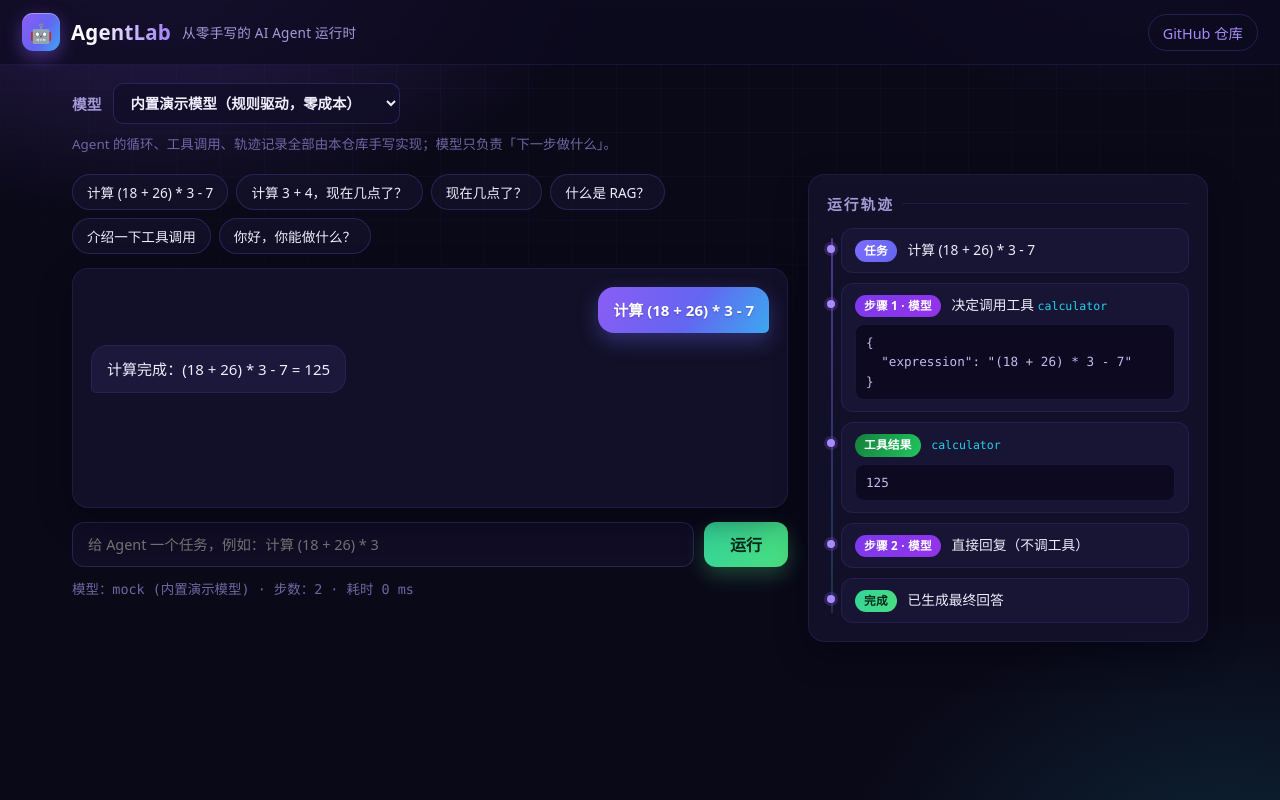
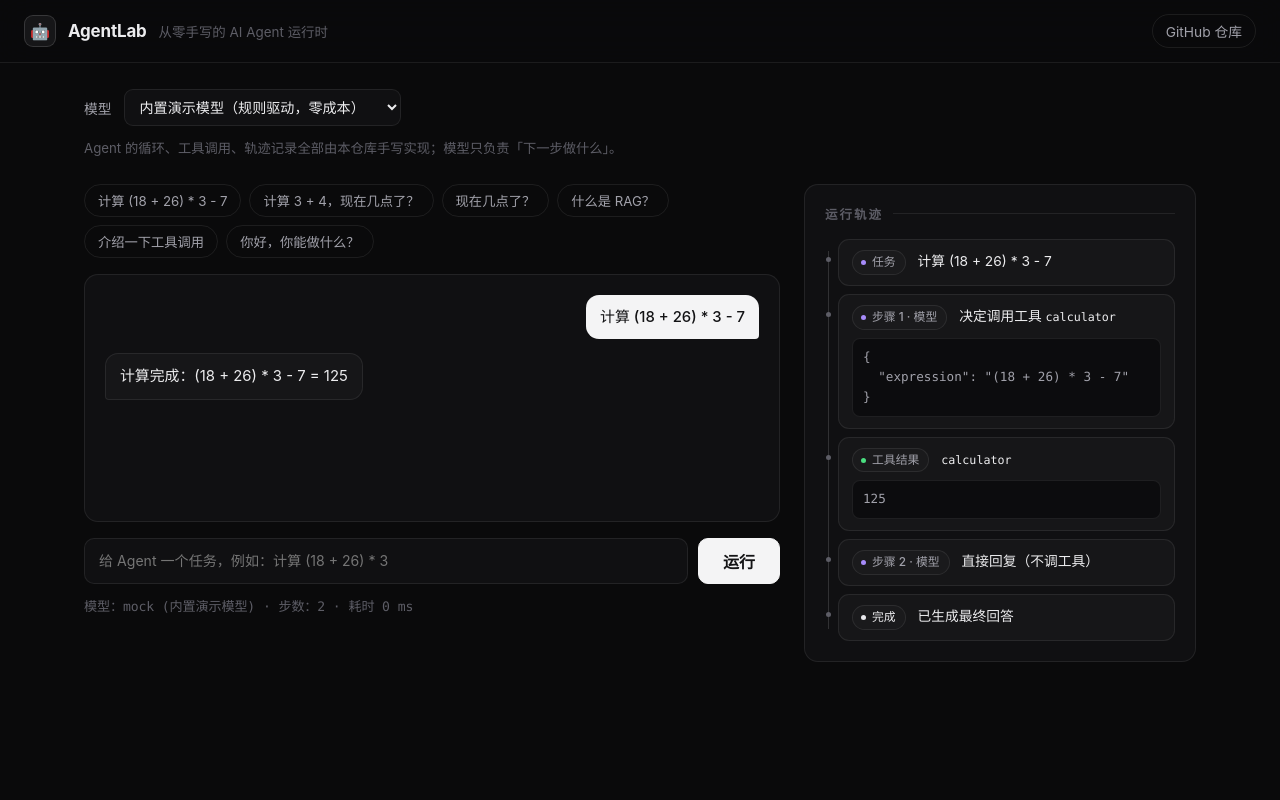
Before and after one commit to Mai1aKi/agentlab, a website built with Vite: page index.html in a window 1280 px wide. Built offline with nearby package versions, Linux system fonts and the light colour scheme.

Commit message:
UI: premium restyle — neutral dark, hairlines, restrained accents ✨

```diff
--- a/src/style.css
+++ b/src/style.css
@@ -1,58 +1,44 @@
-/* AgentLab console — visual design v2 (2026-10-29)
-   Deep-space glass: layered radial glows over a faint grid, frosted
-   panels, gradient accents, and a timeline-style trace rail. */
+/* AgentLab console — visual design v3 (2026-10-29) · 高级感
+   Restraint is the design: near-black neutrals, hairline borders,
+   generous whitespace, one quiet accent. No glows, no rainbow
+   gradients — color appears only as small signal dots. Think
+   Linear / Vercel / Apple developer tools. */
 
 :root {
-  --bg: #0a0918;
-  --panel: rgba(23, 20, 48, 0.72);
-  --panel-solid: #171430;
-  --panel-2: rgba(38, 32, 78, 0.55);
-  --line: rgba(124, 108, 255, 0.22);
-  --line-soft: rgba(124, 108, 255, 0.12);
-  --ink: #f0edfc;
-  --ink-dim: #a49ad6;
-  --ink-faint: #6f66a3;
-  --violet: #8b5cf6;
-  --violet-2: #a78bfa;
-  --cyan: #22d3ee;
-  --green: #4ade80;
-  --danger: #fb7185;
-  --grad: linear-gradient(120deg, #8b5cf6 0%, #6366f1 55%, #22d3ee 130%);
+  --bg: #0a0a0b;
+  --panel: #101012;
+  --panel-2: #161618;
+  --inset: #0c0c0e;
+  --line: rgba(255, 255, 255, 0.08);
+  --line-strong: rgba(255, 255, 255, 0.14);
+  --ink: #ececee;
+  --ink-dim: #a1a1aa;
+  --ink-faint: #5d5d66;
+  --accent: #e8e8ec;
+  --dot-model: #a78bfa;
+  --dot-tool: #4ade80;
+  --dot-error: #fb7185;
+  --dot-final: #e8e8ec;
   --mono: ui-monospace, SFMono-Regular, Menlo, Consolas, monospace;
-  --radius: 16px;
-  --shadow: 0 12px 32px rgba(2, 0, 16, 0.45);
+  --radius: 14px;
 }
 
 * { box-sizing: border-box; }
 
-html { scrollbar-color: #3b3470 var(--bg); }
+html { scrollbar-color: #26262b var(--bg); }
 
 body {
   margin: 0;
   min-height: 100vh;
   min-height: 100dvh;
   color: var(--ink);
-  font-family: system-ui, -apple-system, "PingFang SC", "Microsoft YaHei", sans-serif;
-  background:
-    radial-gradient(720px 420px at 12% -6%, rgba(139, 92, 246, 0.28), transparent 62%),
-    radial-gradient(640px 420px at 96% 108%, rgba(34, 211, 238, 0.13), transparent 60%),
-    radial-gradient(500px 300px at 88% -10%, rgba(99, 102, 241, 0.16), transparent 60%),
-    var(--bg);
-  background-attachment: fixed;
+  font-family: -apple-system, BlinkMacSystemFont, "SF Pro Text", system-ui, "PingFang SC", "Microsoft YaHei", sans-serif;
+  background: var(--bg);
+  -webkit-font-smoothing: antialiased;
+  text-rendering: optimizeLegibility;
 }
 
-/* faint grid overlay */
-body::before {
-  content: "";
-  position: fixed;
-  inset: 0;
-  pointer-events: none;
-  background-image:
-    linear-gradient(rgba(139, 92, 246, 0.05) 1px, transparent 1px),
-    linear-gradient(90deg, rgba(139, 92, 246, 0.05) 1px, transparent 1px);
-  background-size: 44px 44px;
-  mask-image: radial-gradient(ellipse 90% 70% at 50% 0%, black 30%, transparent 78%);
-}
+::selection { background: rgba(255, 255, 255, 0.16); }
 
 /* ---------- top bar ---------- */
 
@@ -64,77 +50,72 @@ body::before {
   align-items: center;
   justify-content: space-between;
   gap: 16px;
-  padding: 13px 22px;
-  border-bottom: 1px solid var(--line-soft);
-  background: rgba(13, 11, 31, 0.72);
-  backdrop-filter: blur(14px);
-  -webkit-backdrop-filter: blur(14px);
+  padding: 14px 24px;
+  border-bottom: 1px solid var(--line);
+  background: rgba(10, 10, 11, 0.82);
+  backdrop-filter: blur(16px) saturate(1.4);
+  -webkit-backdrop-filter: blur(16px) saturate(1.4);
 }
-.brand { display: flex; align-items: center; gap: 11px; font-size: 1.28rem; font-weight: 800; letter-spacing: 0.01em; }
+.brand { display: flex; align-items: center; gap: 12px; font-size: 1.06rem; font-weight: 650; letter-spacing: -0.01em; }
 .logo {
   display: inline-flex;
   align-items: center;
   justify-content: center;
-  width: 38px;
-  height: 38px;
-  font-size: 1.15rem;
-  border-radius: 11px;
-  background: var(--grad);
-  box-shadow: 0 6px 18px rgba(139, 92, 246, 0.45), inset 0 1px 0 rgba(255, 255, 255, 0.35);
+  width: 32px;
+  height: 32px;
+  font-size: 1rem;
+  border-radius: 9px;
+  background: var(--panel-2);
+  border: 1px solid var(--line-strong);
 }
-.brand-name {
-  background: linear-gradient(100deg, #fff 20%, var(--violet-2) 90%);
-  -webkit-background-clip: text;
-  background-clip: text;
-  color: transparent;
-}
-.brand-sub { font-size: 0.85rem; font-weight: 400; color: var(--ink-dim); }
+.brand-name { color: var(--ink); }
+.brand-sub { font-size: 0.84rem; font-weight: 400; color: var(--ink-faint); letter-spacing: 0; }
 .gh-link {
-  color: var(--violet-2);
+  color: var(--ink-dim);
   text-decoration: none;
-  font-size: 0.9rem;
-  padding: 7px 14px;
+  font-size: 0.86rem;
+  padding: 6px 13px;
   border: 1px solid var(--line);
   border-radius: 999px;
-  transition: border-color 0.15s, background 0.15s, transform 0.15s;
+  transition: color 0.15s, border-color 0.15s;
 }
-.gh-link:hover { border-color: var(--violet); background: rgba(139, 92, 246, 0.12); transform: translateY(-1px); }
+.gh-link:hover { color: var(--ink); border-color: var(--line-strong); }
 
 /* ---------- settings ---------- */
 
-.settings { max-width: 1180px; margin: 0 auto; padding: 18px 22px 0; position: relative; }
-.setting-row { display: flex; align-items: center; gap: 12px; font-size: 0.92rem; color: var(--ink-dim); font-weight: 600; }
+.settings { max-width: 1160px; margin: 0 auto; padding: 26px 24px 0; }
+.setting-row { display: flex; align-items: center; gap: 12px; font-size: 0.86rem; color: var(--ink-dim); font-weight: 550; }
 select, input[type="text"], input[type="password"] {
-  background: rgba(18, 15, 40, 0.85);
+  background: var(--panel);
   color: var(--ink);
   border: 1px solid var(--line);
-  border-radius: 10px;
-  padding: 9px 12px;
+  border-radius: 9px;
+  padding: 8px 11px;
   font: inherit;
-  font-size: 0.9rem;
+  font-size: 0.88rem;
   outline: none;
   transition: border-color 0.15s, box-shadow 0.15s;
 }
+select:hover, input[type="text"]:hover, input[type="password"]:hover { border-color: var(--line-strong); }
 select:focus, input[type="text"]:focus, input[type="password"]:focus {
-  border-color: var(--violet);
-  box-shadow: 0 0 0 3px rgba(139, 92, 246, 0.22);
+  border-color: rgba(255, 255, 255, 0.32);
+  box-shadow: 0 0 0 3px rgba(255, 255, 255, 0.07);
 }
 .byok { display: flex; gap: 10px; flex-wrap: wrap; margin-top: 12px; }
 .byok[hidden] { display: none; }
 .byok input { flex: 1 1 200px; }
-.hint { color: var(--ink-faint); font-size: 0.84rem; margin: 10px 0 0; line-height: 1.6; }
+.hint { color: var(--ink-faint); font-size: 0.83rem; margin: 12px 0 0; line-height: 1.65; }
 
 /* ---------- layout ---------- */
 
 .layout {
   display: grid;
-  grid-template-columns: minmax(0, 1fr) 400px;
-  gap: 20px;
-  max-width: 1180px;
+  grid-template-columns: minmax(0, 1fr) 392px;
+  gap: 24px;
+  max-width: 1160px;
   margin: 0 auto;
-  padding: 18px 22px 40px;
+  padding: 24px 24px 48px;
   align-items: start;
-  position: relative;
 }
 @media (max-width: 860px) {
   .layout { grid-template-columns: 1fr; }
@@ -143,172 +124,160 @@ select:focus, input[type="text"]:focus, input[type="password"]:focus {
 
 /* ---------- chat ---------- */
 
-.samples { display: flex; flex-wrap: wrap; gap: 8px; margin-bottom: 14px; }
+.samples { display: flex; flex-wrap: wrap; gap: 8px; margin-bottom: 16px; }
 .chip {
   font: inherit;
-  font-size: 0.85rem;
-  padding: 7px 14px;
+  font-size: 0.83rem;
+  padding: 6px 13px;
   border-radius: 999px;
   border: 1px solid var(--line);
-  background: rgba(23, 20, 48, 0.6);
-  color: var(--ink);
+  background: transparent;
+  color: var(--ink-dim);
   cursor: pointer;
-  transition: all 0.15s;
+  transition: color 0.15s, border-color 0.15s, background 0.15s;
 }
-.chip:hover {
-  border-color: var(--violet);
-  color: #fff;
-  background: rgba(139, 92, 246, 0.18);
-  box-shadow: 0 4px 14px rgba(139, 92, 246, 0.25);
-  transform: translateY(-1px);
-}
-.chip:active { transform: translateY(0); }
+.chip:hover { color: var(--ink); border-color: var(--line-strong); background: var(--panel); }
 
 .chat {
   display: flex;
   flex-direction: column;
-  gap: 12px;
-  min-height: 240px;
+  gap: 14px;
+  min-height: 248px;
   background: var(--panel);
-  border: 1px solid var(--line-soft);
+  border: 1px solid var(--line);
   border-radius: var(--radius);
-  padding: 18px;
-  box-shadow: var(--shadow);
-  backdrop-filter: blur(10px);
-  -webkit-backdrop-filter: blur(10px);
+  padding: 20px;
 }
 
 @keyframes rise {
-  from { opacity: 0; transform: translateY(8px); }
+  from { opacity: 0; transform: translateY(5px); }
   to { opacity: 1; transform: translateY(0); }
 }
 
 .bubble {
   max-width: 88%;
-  padding: 11px 15px;
-  border-radius: 16px;
-  line-height: 1.6;
+  padding: 10px 14px;
+  border-radius: 13px;
+  line-height: 1.65;
   white-space: pre-wrap;
   word-break: break-word;
-  font-size: 0.94rem;
-  animation: rise 0.25s ease both;
+  font-size: 0.93rem;
+  animation: rise 0.22s ease both;
 }
 .bubble.user {
   align-self: flex-end;
-  background: var(--grad);
-  color: #fff;
-  font-weight: 600;
-  border-bottom-right-radius: 5px;
-  box-shadow: 0 8px 20px rgba(99, 102, 241, 0.35);
-  text-shadow: 0 1px 2px rgba(20, 8, 60, 0.25);
+  background: #f4f4f5;
+  color: #131315;
+  font-weight: 550;
+  border-bottom-right-radius: 4px;
 }
 .bubble.assistant {
   align-self: flex-start;
   background: var(--panel-2);
-  border: 1px solid var(--line-soft);
-  border-bottom-left-radius: 5px;
+  border: 1px solid var(--line);
+  border-bottom-left-radius: 4px;
+  color: var(--ink);
 }
 
-.composer { display: flex; gap: 10px; margin-top: 14px; }
-.composer input { flex: 1; padding: 12px 15px; border-radius: 12px; }
+.composer { display: flex; gap: 10px; margin-top: 16px; }
+.composer input { flex: 1; padding: 11px 14px; border-radius: 10px; background: var(--panel); }
 button { font: inherit; cursor: pointer; }
 button.primary {
-  background: linear-gradient(120deg, #34d399, #4ade80);
-  color: #06281a;
-  font-weight: 800;
-  border: none;
-  border-radius: 12px;
-  padding: 10px 26px;
-  box-shadow: 0 8px 20px rgba(74, 222, 128, 0.28);
-  transition: transform 0.15s, box-shadow 0.15s, filter 0.15s;
+  background: #f4f4f5;
+  color: #131315;
+  font-weight: 600;
+  border: 1px solid #f4f4f5;
+  border-radius: 10px;
+  padding: 10px 24px;
+  transition: background 0.15s, opacity 0.15s;
 }
-button.primary:hover:not(:disabled) { transform: translateY(-1px); filter: brightness(1.06); box-shadow: 0 10px 24px rgba(74, 222, 128, 0.36); }
-button.primary:disabled { opacity: 0.55; cursor: wait; }
-.status { margin-top: 11px; color: var(--ink-faint); font-size: 0.84rem; font-family: var(--mono); }
+button.primary:hover:not(:disabled) { background: #fff; }
+button.primary:disabled { opacity: 0.5; cursor: wait; }
+.status { margin-top: 12px; color: var(--ink-faint); font-size: 0.82rem; font-family: var(--mono); letter-spacing: -0.01em; }
 
 /* ---------- trace timeline ---------- */
 
 .trace-panel {
   background: var(--panel);
-  border: 1px solid var(--line-soft);
+  border: 1px solid var(--line);
   border-radius: var(--radius);
-  padding: 18px;
-  box-shadow: var(--shadow);
-  backdrop-filter: blur(10px);
-  -webkit-backdrop-filter: blur(10px);
+  padding: 20px;
 }
 .trace-panel h2 {
-  margin: 0 0 14px;
-  font-size: 0.92rem;
-  color: var(--ink-dim);
-  letter-spacing: 0.14em;
+  margin: 0 0 16px;
+  font-size: 0.78rem;
+  font-weight: 600;
+  color: var(--ink-faint);
+  letter-spacing: 0.16em;
   display: flex;
   align-items: center;
-  gap: 8px;
+  gap: 10px;
 }
-.trace-panel h2::after { content: ""; flex: 1; height: 1px; background: var(--line-soft); }
+.trace-panel h2::after { content: ""; flex: 1; height: 1px; background: var(--line); }
 
-.trace { display: flex; flex-direction: column; gap: 10px; position: relative; padding-left: 14px; }
+.trace { display: flex; flex-direction: column; gap: 8px; position: relative; padding-left: 13px; }
 .trace::before {
   content: "";
   position: absolute;
-  left: 4px;
-  top: 10px;
-  bottom: 10px;
-  width: 2px;
-  border-radius: 2px;
-  background: linear-gradient(180deg, var(--violet), rgba(34, 211, 238, 0.35));
-  opacity: 0.5;
+  left: 3px;
+  top: 12px;
+  bottom: 12px;
+  width: 1px;
+  background: var(--line-strong);
 }
 .trace-item {
   position: relative;
-  border: 1px solid var(--line-soft);
-  background: rgba(30, 26, 62, 0.55);
-  border-radius: 12px;
+  border: 1px solid var(--line);
+  background: var(--panel-2);
+  border-radius: 11px;
   padding: 10px 13px;
   font-size: 0.86rem;
-  line-height: 1.55;
-  animation: rise 0.25s ease both;
-  transition: border-color 0.15s;
+  line-height: 1.6;
+  animation: rise 0.22s ease both;
 }
-.trace-item:hover { border-color: var(--line); }
 .trace-item::before {
   content: "";
   position: absolute;
-  left: -15px;
-  top: 16px;
-  width: 8px;
-  height: 8px;
+  left: -13.5px;
+  top: 17px;
+  width: 5px;
+  height: 5px;
   border-radius: 50%;
-  background: var(--violet-2);
-  box-shadow: 0 0 0 3px rgba(139, 92, 246, 0.22);
+  background: var(--ink-faint);
 }
 .trace-item pre {
-  margin: 7px 0 1px;
+  margin: 8px 0 1px;
   font-family: var(--mono);
   font-size: 0.79rem;
   white-space: pre-wrap;
   word-break: break-word;
-  color: #c4bcf0;
-  background: rgba(8, 6, 24, 0.65);
-  border: 1px solid var(--line-soft);
-  border-radius: 9px;
+  color: var(--ink-dim);
+  background: var(--inset);
+  border: 1px solid var(--line);
+  border-radius: 8px;
   padding: 8px 10px;
 }
-.trace-item code { font-family: var(--mono); color: var(--cyan); font-size: 0.84em; }
+.trace-item code { font-family: var(--mono); color: var(--ink); font-size: 0.85em; }
 
 .t-tag {
-  display: inline-block;
-  font-size: 0.73rem;
-  font-weight: 700;
-  padding: 2px 9px;
+  display: inline-flex;
+  align-items: center;
+  gap: 6px;
+  font-size: 0.74rem;
+  font-weight: 550;
+  padding: 2px 9px 2px 8px;
   border-radius: 999px;
-  margin-right: 7px;
-  color: #fff;
-  letter-spacing: 0.02em;
+  margin-right: 8px;
+  color: var(--ink-dim);
+  border: 1px solid var(--line);
+  background: rgba(255, 255, 255, 0.02);
+  vertical-align: 1px;
 }
-.t-tag.user { background: linear-gradient(120deg, #7c6cff, #6366f1); }
-.t-tag.model { background: linear-gradient(120deg, #7c3aed, #9333ea); }
-.t-tag.tool { background: linear-gradient(120deg, #15803d, #22c55e); }
-.t-tag.final { background: linear-gradient(120deg, #34d399, #4ade80); color: #06281a; }
-.t-tag.error { background: linear-gradient(120deg, #e11d48, #fb7185); }
+.t-tag::before { content: ""; width: 5px; height: 5px; border-radius: 50%; background: var(--ink-faint); }
+.t-tag.user::before { background: var(--dot-model); }
+.t-tag.model::before { background: var(--dot-model); }
+.t-tag.tool::before { background: var(--dot-tool); }
+.t-tag.final { color: var(--ink); }
+.t-tag.final::before { background: var(--dot-final); }
+.t-tag.error { color: #fda4af; }
+.t-tag.error::before { background: var(--dot-error); }
```
Also changed, not shown: index.html (+1 -1 lines), CHANGELOG.md.
